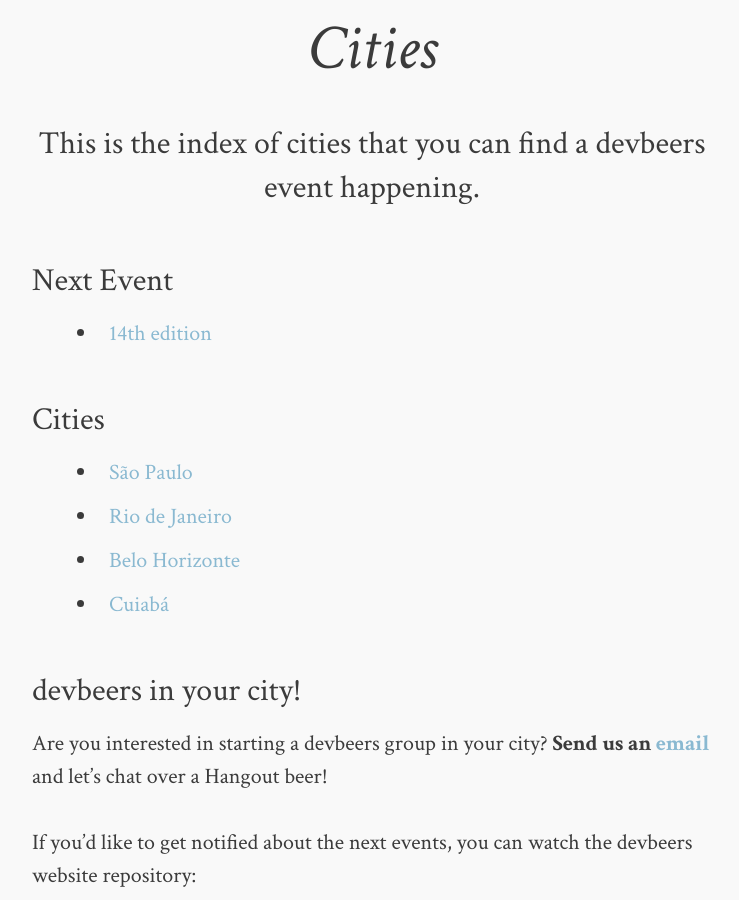
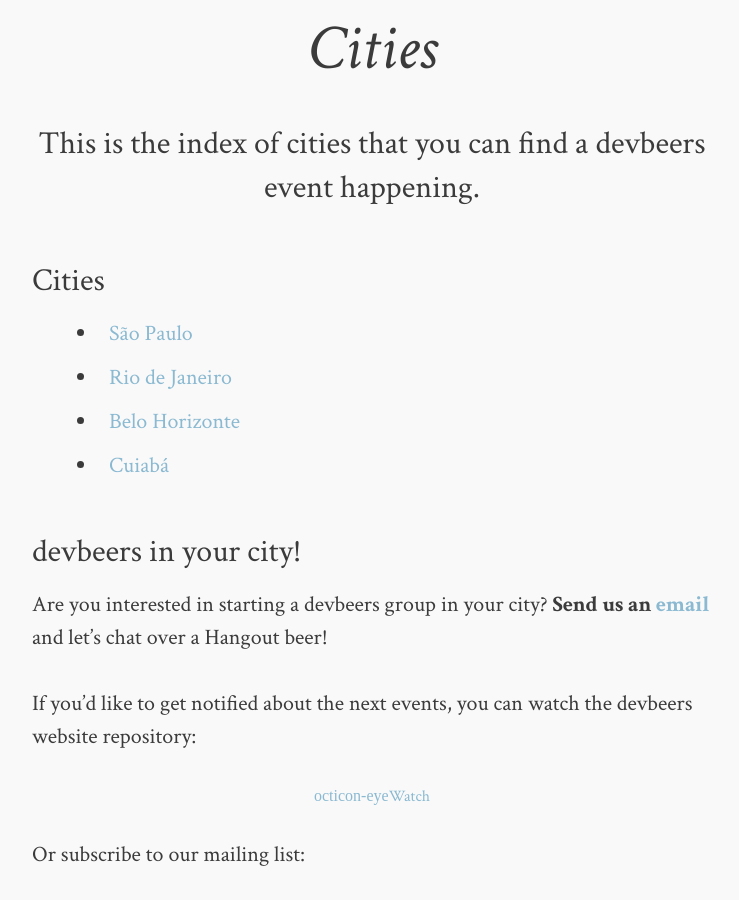
Before and after one commit to devbeers/devbeers.github.io, a Jekyll site: the page built from cities/cities.md, in a window 1280 px wide and 900 px high, scrolled down 624 px. Shown: the whole window, without its empty margins (268-1007 px from the left). Built offline with Jekyll 4.4.1, drawn with Linux system fonts in a browser that asks for light colours; comment, search, counter and statistics services are not loaded.

Commit message:
Removing wrong text

```diff
--- a/cities/cities.md
+++ b/cities/cities.md
@@ -7,9 +7,6 @@ tags: [about, Jekyll, theme, responsive]
 image:
   feature: beers.jpg
 ---
-
-### Next Event
-* <a href="http://www.eventick.com.br/devbeers-sp-14" target="_blank">14th edition</a>
 
 ### Cities
 * <a href="saopaulo.html">São Paulo</a>
```
